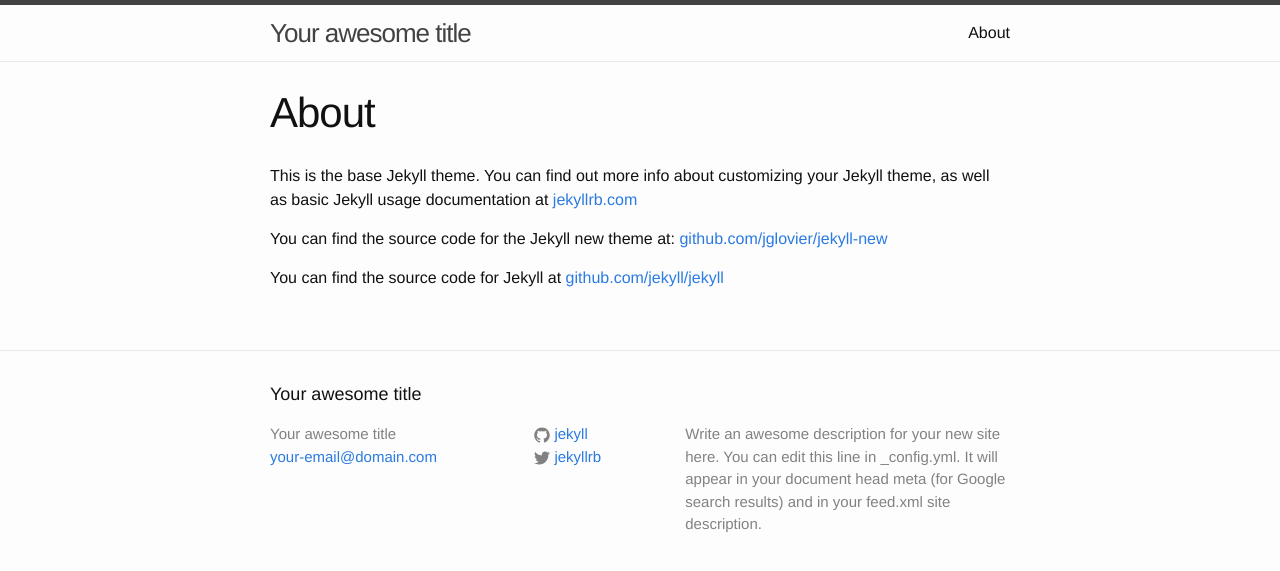
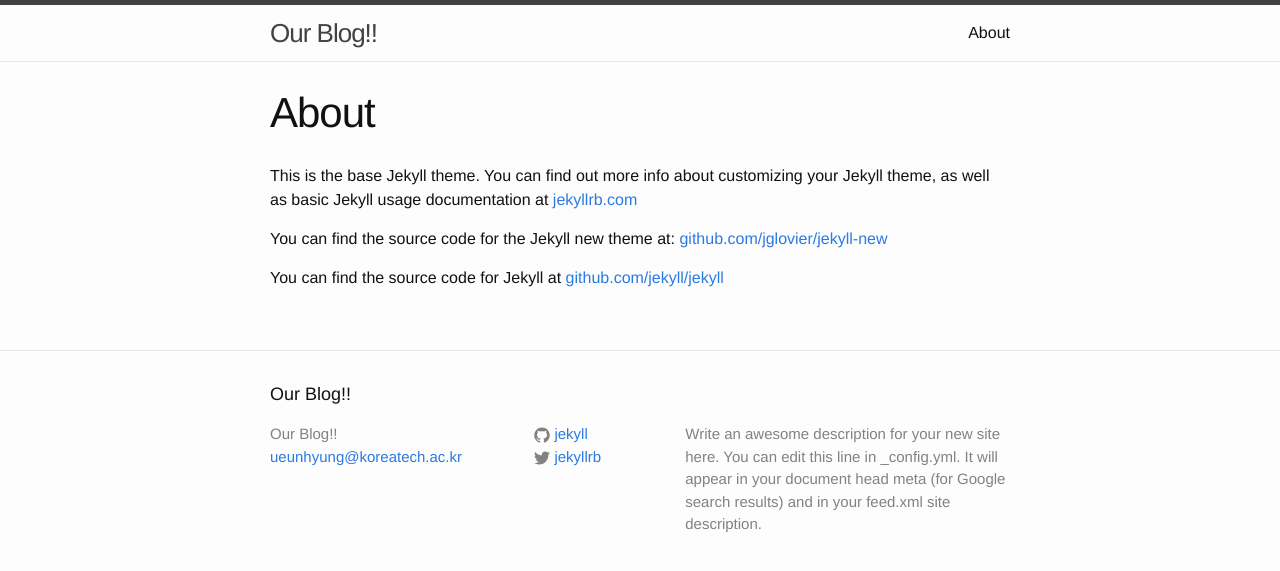
Before and after one commit to ueunhyeong/blog, a Jekyll site: the page built from about.md, in a window 1280 px wide. Shown: the top 571 px of the page. Built offline with Jekyll 4.4.1, drawn with Linux system fonts in a browser that asks for light colours; Markdown is read by kramdown in place of the engine named in the settings.

Commit message:
Update _config.yml

```diff
--- a/_config.yml
+++ b/_config.yml
@@ -1,14 +1,14 @@
 # Site settings
-title: Your awesome title
-email: your-email@domain.com
+title: Our Blog!!
+email: ueunhyung@koreatech.ac.kr
 description: > # this means to ignore newlines until "baseurl:"
   Write an awesome description for your new site here. You can edit this
   line in _config.yml. It will appear in your document head meta (for
   Google search results) and in your feed.xml site description.
-baseurl: "" # the subpath of your site, e.g. /blog/
+baseurl: "/blog" # the subpath of your site, e.g. /blog/
 url: "http://yourdomain.com" # the base hostname & protocol for your site
 twitter_username: jekyllrb
 github_username:  jekyll
 
 # Build settings
-markdown: kramdown
+markdown: redcarpet
```
